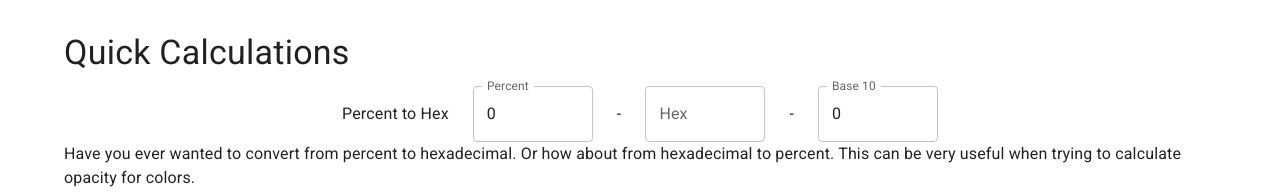
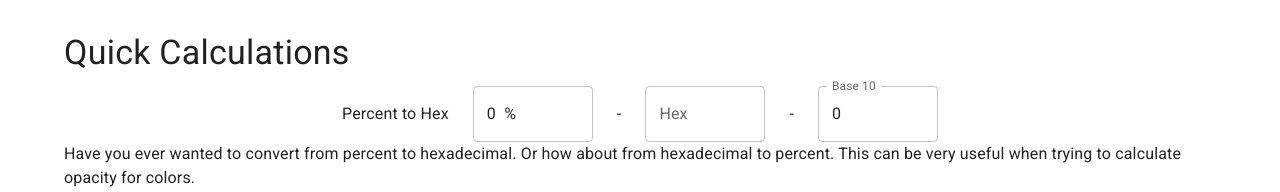
Before and after one commit to bkallaus/quick, a React (Create React App) app: page / in a window 1280 px wide. Shown: the top 192 px of the page. Built offline with nearby package versions, Linux system fonts and the light colour scheme.

Commit message:
fix: leading zero text field issue

```diff
--- a/package.json
+++ b/package.json
@@ -11,6 +11,7 @@
     "@types/react-dom": "latest",
     "react": "latest",
     "react-dom": "latest",
+    "react-number-format": "5.1.2",
     "react-scripts": "latest",
     "typescript": "latest"
   },
@@ -33,5 +34,8 @@
       "last 1 firefox version",
       "last 1 safari version"
     ]
+  },
+  "devDependencies": {
+    "gh-pages": "^4.0.0"
   }
 }
--- a/src/components/percent-to-hex.tsx
+++ b/src/components/percent-to-hex.tsx
@@ -1,6 +1,6 @@
 import { Box, InputAdornment, TextField, Typography } from "@mui/material";
 import React from "react";
-import NumberFormat from "react-number-format";
+import { PatternFormat } from "react-number-format";
 
 const PercentToHex = () => {
   const [baseTenValue, setBaseTenValue] = React.useState(0);
@@ -59,18 +59,15 @@ const PercentToHex = () => {
       }}
     >
       <Typography>Percent to Hex</Typography>
-      <TextField
-        sx={{
-          width: 120,
-        }}
-        type="number"
-        label="Percent"
-        onChange={(e) => onPercentChange(Number(e.target.value))}
-        InputProps={{
-          inputMode: "numeric",
-          endAdornment: <InputAdornment position="end">%</InputAdornment>,
-        }}
+      <PatternFormat
+        style={{ width: 120 }}
         value={percentValue}
+        format={"###%"}
+        customInput={TextField}
+        type="text"
+        onValueChange={({ value }: { value: string }) =>
+          onPercentChange(Number(value))
+        }
       />
       <Typography>-</Typography>
       <TextField
```
Also changed, not shown: 1 other file (tests, documents, lock files or other folders).
